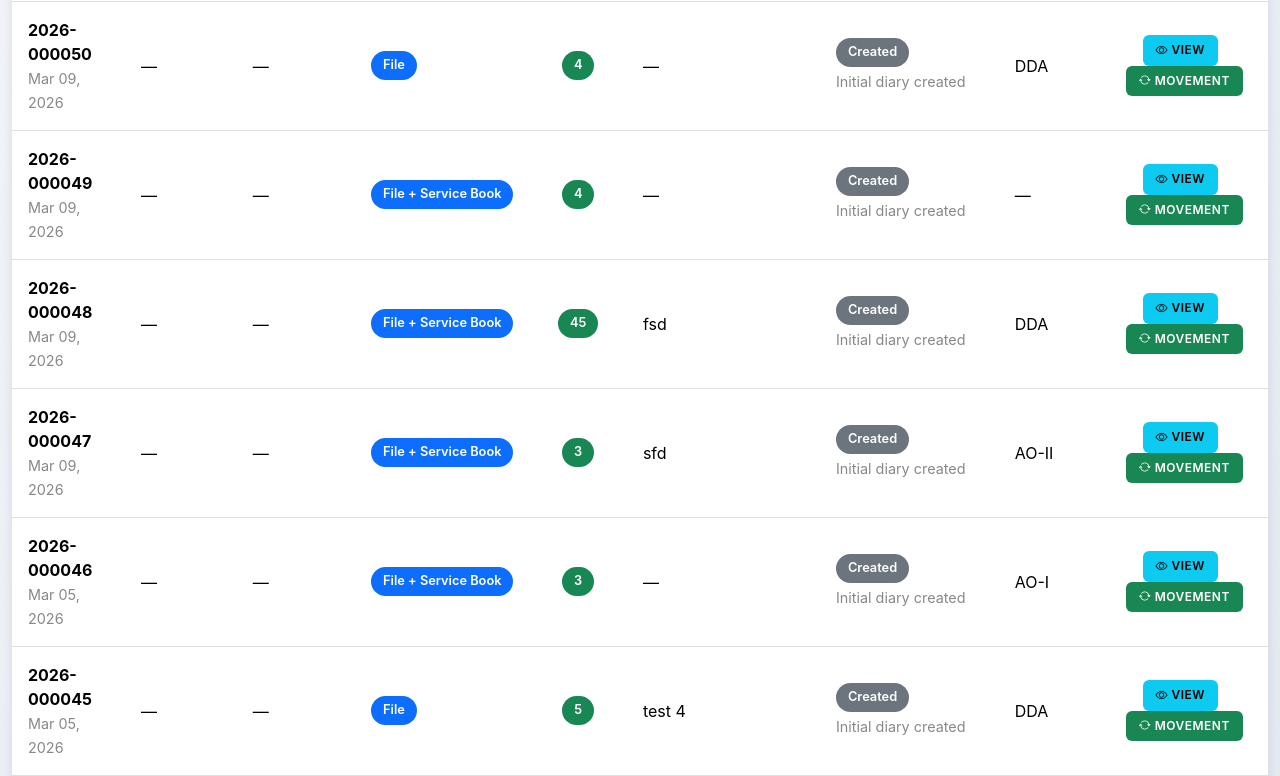
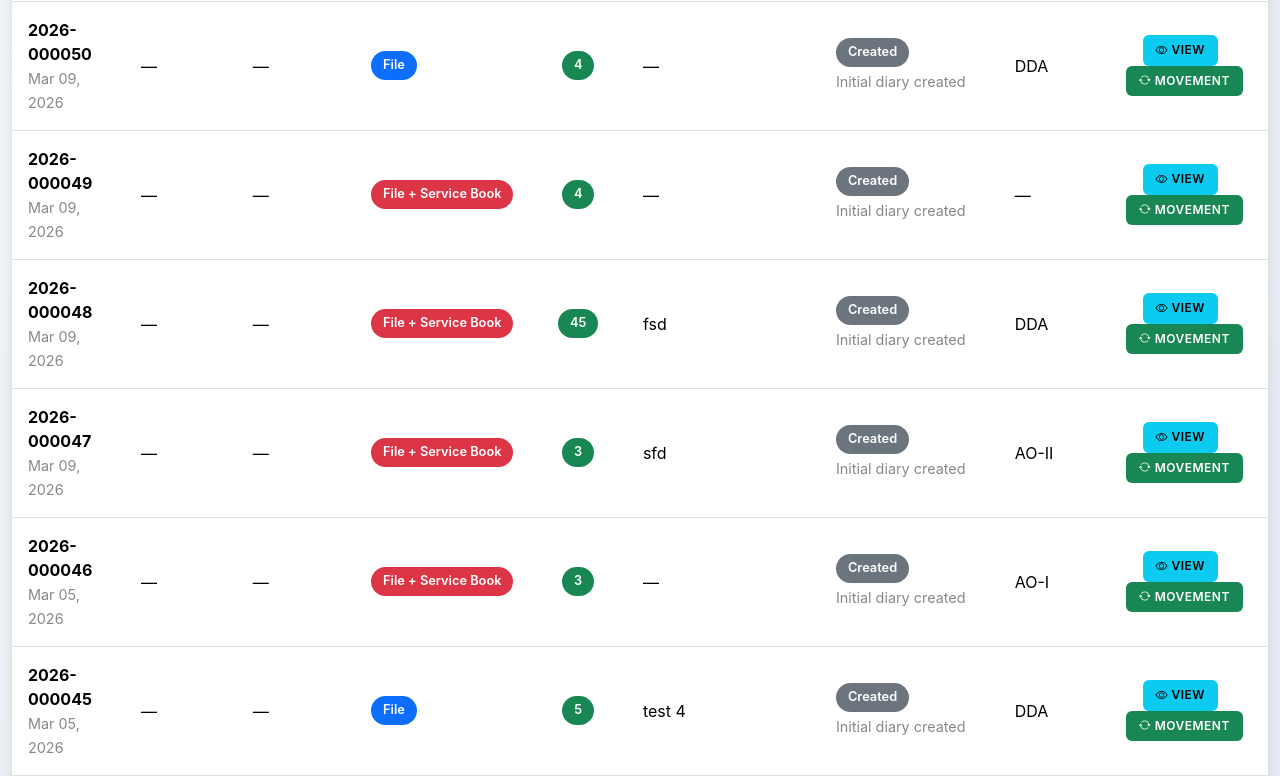
Before and after one commit to fazalktk93/diaryregister, a Django app: page /list/ in a window 1280 px wide. Shown: the part 753-1529 px from the top of the page. Run offline with Django 4.2, Linux system fonts and the light colour scheme; a user stored in the database is signed in; data comes from the database, SQL or seed files in the repository; some libraries are stand-ins or nearby versions.

Commit message:
edit fix

```diff
--- a/diary/templates/diary/diary_detail.html
+++ b/diary/templates/diary/diary_detail.html
@@ -243,7 +243,6 @@
   </div>
 </div>
 
-{% endblock %}
 
     <script>
       // Movement modal handling: load form via AJAX and submit via fetch
@@ -318,3 +317,5 @@
         }
       });
     </script>
+
+{% endblock %}
--- a/diary/templates/diary/diary_list.html
+++ b/diary/templates/diary/diary_list.html
@@ -102,7 +102,7 @@
             <td>{{ d.received_from|default:"—" }}</td>
             <td>
               {% if d.file_letter == "File" and d.service_included %}
-                <span class="badge bg-primary">File + Service Book</span>
+                <span class="badge bg-danger">File + Service Book</span>
               {% elif d.file_letter %}
                 <span class="badge {% if d.file_letter == 'File' %}bg-primary{% else %}bg-info{% endif %}">{{ d.file_letter }}</span>
               {% else %}
```
